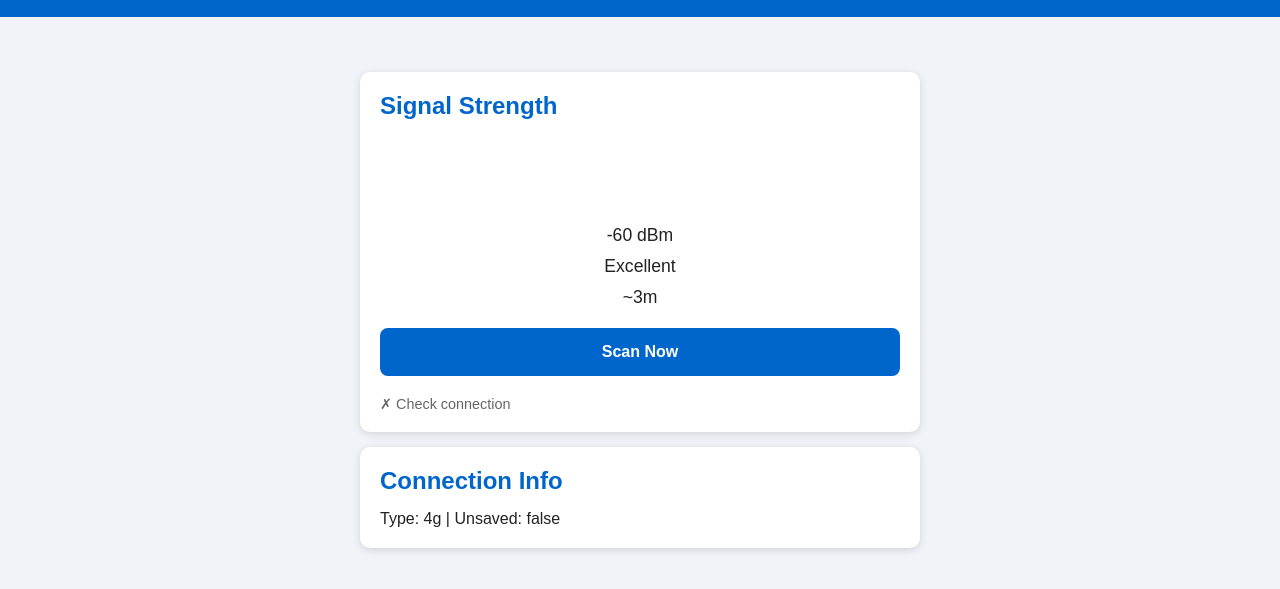
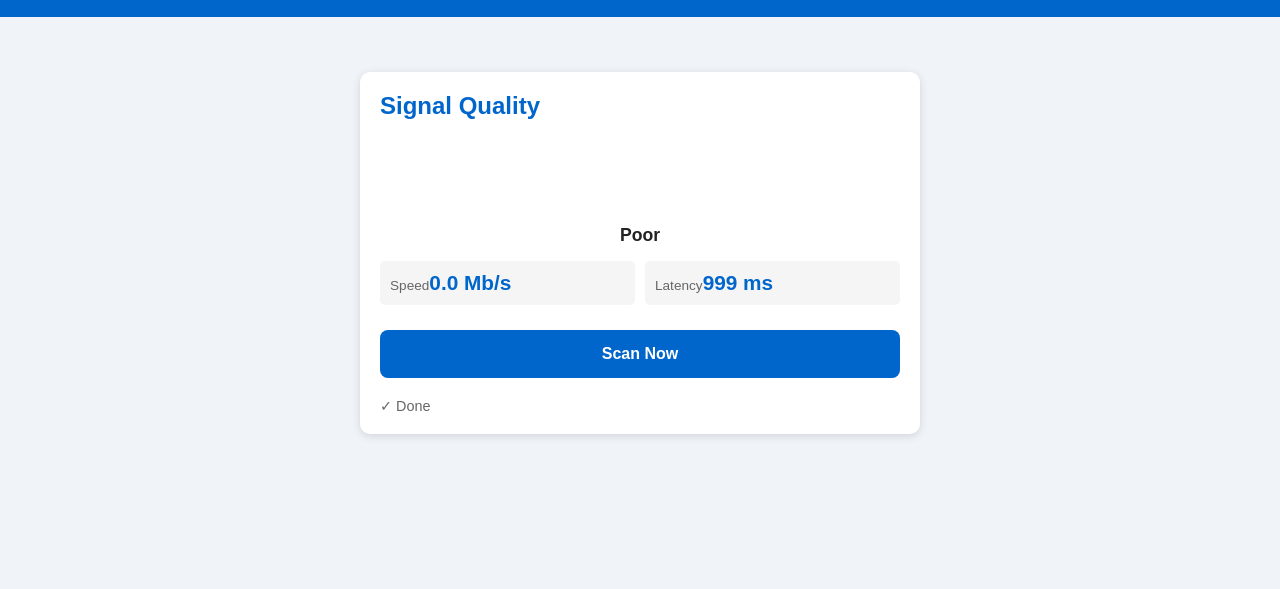
Before and after one commit to MchCvs/wifi-scanner, a plain HTML site: page index.html in a window 1280 px wide. Both pictures are taken after a click on the button "Scan Now". Shown: the part 61-650 px from the top of the page. Drawn offline with Linux system fonts and the light colour scheme; no server answers.

Commit message:
Real speed+latency measurement

```diff
--- a/index.html
+++ b/index.html
@@ -14,16 +14,19 @@ header { background: #0066cc; color: white; padding: 20px; text-align: center; }
 main { max-width: 600px; margin: 20px auto; padding: 20px; }
 .card { background: white; padding: 20px; margin: 15px 0; border-radius: 10px; box-shadow: 0 2px 8px #0002; }
 h2 { color: #0066cc; margin-bottom: 15px; }
-.signal { font-size: 2rem; font-weight: bold; text-align: center; margin: 20px 0; }
 .bars { display: flex; gap: 8px; justify-content: center; align-items: flex-end; height: 80px; }
 .bar { width: 20px; background: #ccc; border-radius: 4px; transition: 0.3s; }
-.bar.active { background: #0066cc; }
 .bar.good { background: #4caf50; }
 .bar.ok { background: #ff9800; }
 .bar.bad { background: #f44336; }
-.info { text-align: center; font-size: 1.1rem; margin: 10px 0; }
+.info { text-align: center; font-size: 1.1rem; margin: 10px 0; font-weight: bold; }
+.stat { display: grid; grid-template-columns: 1fr 1fr; gap: 10px; margin: 15px 0; }
+.stat div { padding: 10px; background: #f5f5f5; border-radius: 5px; }
+.stat-label { font-size: 0.85rem; color: #666; }
+.stat-value { font-size: 1.3rem; font-weight: bold; color: #0066cc; }
 button { width: 100%; padding: 15px; margin: 10px 0; border: none; border-radius: 8px; background: #0066cc; color: white; font-size: 16px; font-weight: bold; cursor: pointer; }
 button:active { opacity: 0.8; }
+button:disabled { opacity: 0.5; }
 #status { font-size: 0.9rem; color: #666; margin-top: 10px; }
 </style>
 </head>
@@ -31,81 +34,104 @@ button:active { opacity: 0.8; }
 <header><h1>📶 WiFi Scanner</h1></header>
 <main>
 <div class="card">
-<h2>Signal Strength</h2>
+<h2>Signal Quality</h2>
 <div class="bars" id="bars"></div>
-<div class="info" id="dbm">-50 dBm</div>
-<div class="info" id="quality">Excellent</div>
-<div class="info" id="dist">~5m</div>
-<button onclick="scan()">Scan Now</button>
+<div class="info" id="quality">Unknown</div>
+<div class="stat">
+<div><span class="stat-label">Speed</span><span class="stat-value" id="speed">-</span></div>
+<div><span class="stat-label">Latency</span><span class="stat-value" id="latency">-</span></div>
+</div>
+<button id="btn" onclick="scan()">Scan Now</button>
 <p id="status"></p>
-</div>
-
-<div class="card">
-<h2>Connection Info</h2>
-<p id="info">Checking...</p>
 </div>
 </main>
 
 <script>
 const bars = [0,1,2,3,4];
-let rssi = -50;
+let quality = 0;
 
-function updateBars(value) {
-  rssi = value;
-  const strength = Math.max(0, Math.min(100, (value + 100) * 2));
-  const barCount = Math.ceil(strength / 20);
+function updateUI(speed, latency) {
+  const speedScore = Math.max(0, Math.min(100, speed / 10));
+  const latencyScore = Math.max(0, 100 - (latency / 5));
+  quality = (speedScore * 0.6 + latencyScore * 0.4);
 
-  document.getElementById('dbm').textContent = rssi + ' dBm';
-  document.getElementById('quality').textContent = strength >= 80 ? 'Excellent' : strength >= 60 ? 'Good' : strength >= 40 ? 'Fair' : 'Poor';
-  document.getElementById('dist').textContent = '~' + Math.max(1, Math.round(10 / (strength/20))) + 'm';
-
+  const barCount = Math.ceil(quality / 20);
   let html = '';
   bars.forEach(i => {
     let cls = 'bar';
     if (i < barCount) {
-      if (strength >= 80) cls += ' good';
-      else if (strength >= 60) cls += ' ok';
+      if (quality >= 80) cls += ' good';
+      else if (quality >= 50) cls += ' ok';
       else cls += ' bad';
     }
     html += '<div class="' + cls + '"></div>';
   });
   document.getElementById('bars').innerHTML = html;
+
+  document.getElementById('speed').textContent = speed.toFixed(1) + ' Mb/s';
+  document.getElementById('latency').textContent = latency.toFixed(0) + ' ms';
+  document.getElementById('quality').textContent = quality >= 80 ? 'Excellent' : quality >= 60 ? 'Good' : quality >= 40 ? 'Fair' : 'Poor';
+}
+
+async function measureSpeed() {
+  const sizes = [100000, 500000, 1000000];
+  let totalBytes = 0, totalTime = 0;
+
+  for (const size of sizes) {
+    const start = Date.now();
+    try {
+      const resp = await fetch('https://www.google.com/images/branding/googlelogo/2x/googlelogo_color_272x92dp.png?rand=' + Math.random(), {
+        cache: 'no-store',
+        mode: 'no-cors'
+      });
+      const time = Date.now() - start;
+      totalTime += time;
+      totalBytes += size;
+    } catch (e) {
+      return 0;
+    }
+  }
+
+  return (totalBytes / 1000) / (totalTime / 1000) / 1000;
+}
+
+async function measureLatency() {
+  let sum = 0;
+  for (let i = 0; i < 3; i++) {
+    const start = Date.now();
+    try {
+      await fetch('https://www.google.com/generate_204?rand=' + Math.random(), {
+        cache: 'no-store',
+        mode: 'no-cors'
+      });
+      sum += Date.now() - start;
+    } catch (e) {
+      return 999;
+    }
+  }
+  return sum / 3;
 }
 
 async function scan() {
-  document.getElementById('status').textContent = 'Scanning...';
+  const btn = document.getElementById('btn');
+  btn.disabled = true;
+  document.getElementById('status').textContent = 'Measuring...';
 
   try {
-    const testUrl = 'https://www.google.com/generate_204';
-    let sum = 0, count = 5;
-
-    for (let i = 0; i < count; i++) {
-      const start = Date.now();
-      await fetch(testUrl, { cache: 'no-store' });
-      const latency = Date.now() - start;
-      const est = -50 + (200 - Math.min(latency, 200)) / 2;
-      updateBars(est);
-      await new Promise(r => setTimeout(r, 300));
-    }
-
-    document.getElementById('status').textContent = '✓ Scan complete';
-  } catch {
-    document.getElementById('status').textContent = '✗ Check connection';
+    const [speed, latency] = await Promise.all([
+      measureSpeed(),
+      measureLatency()
+    ]);
+    updateUI(speed, latency);
+    document.getElementById('status').textContent = '✓ Done';
+  } catch (e) {
+    document.getElementById('status').textContent = '✗ Error: check connection';
+  } finally {
+    btn.disabled = false;
   }
 }
 
-function getInfo() {
-  let info = 'Loading...';
-  if (navigator.connection) {
-    const conn = navigator.connection.effectiveType;
-    info = 'Type: ' + conn + ' | Unsaved: ' + navigator.connection.saveData;
-  }
-  document.getElementById('info').textContent = info;
-}
-
-updateBars(-60);
-getInfo();
-setInterval(scan, 10000);
+updateUI(0, 999);
 
 if ('serviceWorker' in navigator) {
   navigator.serviceWorker.register('sw.js').catch(() => {});
```
